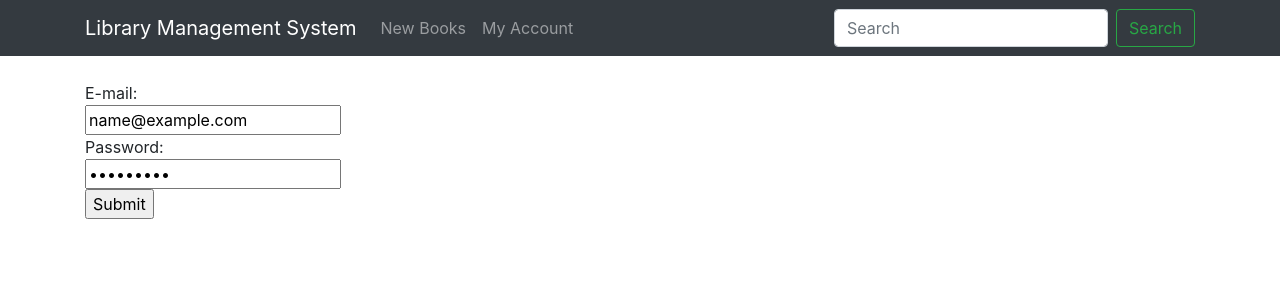
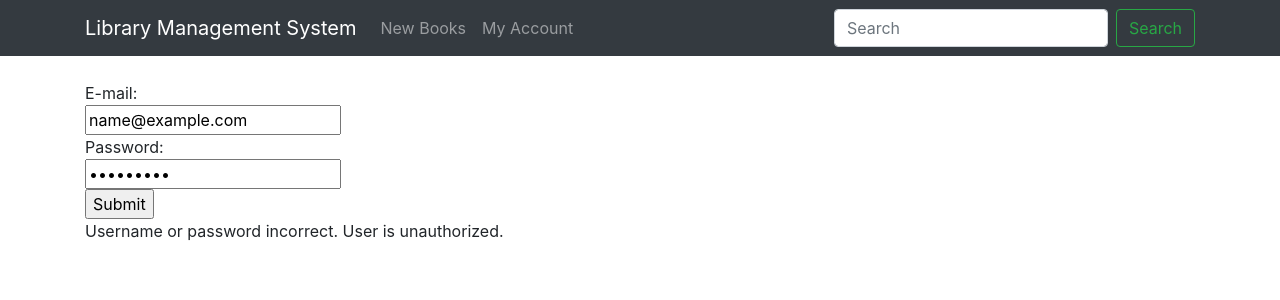
Before and after one commit to brlafreniere/lms-frontend-react, a React (Create React App) app: page /my-account in a window 1280 px wide. Both pictures are taken after typing "name@example.com", "Sample123" into the empty fields and a click on the input 119 px from the left and 204 px from the top of the page. Shown: the top 300 px of the page. Built offline with nearby package versions, Linux system fonts and the light colour scheme; no server answers.

Commit message:
Basic implementation of JWT auth

```diff
--- a/src/components/MyAccount.js
+++ b/src/components/MyAccount.js
@@ -2,13 +2,33 @@ import React from 'react';
 import Cookies from 'js-cookie';
 import Axios from 'axios';
 
-export default class MyAccount extends React.Component {
+class UnauthorizedError extends React.Component {
+    render() {
+        return (
+            <div id="UnauthorizedErorr">
+                Username or password incorrect. User is unauthorized.
+            </div>
+        );
+    }
+}
+
+class AccountInfo extends React.Component {
+    render() {
+        return (
+            <div>
+                Account Information
+            </div>
+        );
+    }
+}
+
+class LoginForm extends React.Component {
     constructor(props) {
         super(props);
         this.state = {
-            loggedIn: Cookies.get('session'),
             email: '',
-            password: ''
+            password: '',
+            unauthorizedError: false
         }
 
         this.logIn = this.logIn.bind(this);
@@ -18,12 +38,14 @@ export default class MyAccount extends React.Component {
 
     logIn(event) {
         event.preventDefault();
-        console.log(event);
-        console.log(this);
-        Axios.post(`${process.env.REACT_APP_API_URL}/users/sign_in`, {email: this.state.email, password: this.state.password})
+        let self = this;
+        Axios.post(`${process.env.REACT_APP_API_URL}/users/authenticate`, {email: this.state.email, password: this.state.password})
             .then(response => {
-                console.log(response);
-            })
+                Cookies.set("auth-token", response.data.token);
+                Cookies.set("auth-token-expiration", response.data.expiration);
+            }).catch(error => {
+                self.setState({unauthorizedError: true});
+            });
     }
 
     changeEmail(event) {
@@ -48,7 +70,25 @@ export default class MyAccount extends React.Component {
                     </div>
                     <input type="submit" />
                 </form>
+                { this.state.unauthorizedError ? <UnauthorizedError /> : null }
             </div>
         );
     }
 }
+
+export default class MyAccount extends React.Component {
+    constructor(props) {
+        super(props);
+        this.state = {
+            loggedIn: Cookies.get('auth-token') ? true : false,
+        }
+    }
+
+    render () {
+        return (
+            <div>
+                {this.state.loggedIn ? <AccountInfo /> : <LoginForm />}
+            </div>
+        );
+    }
+}
```
Also changed, not shown: 1 other file (tests, documents, lock files or other folders).
